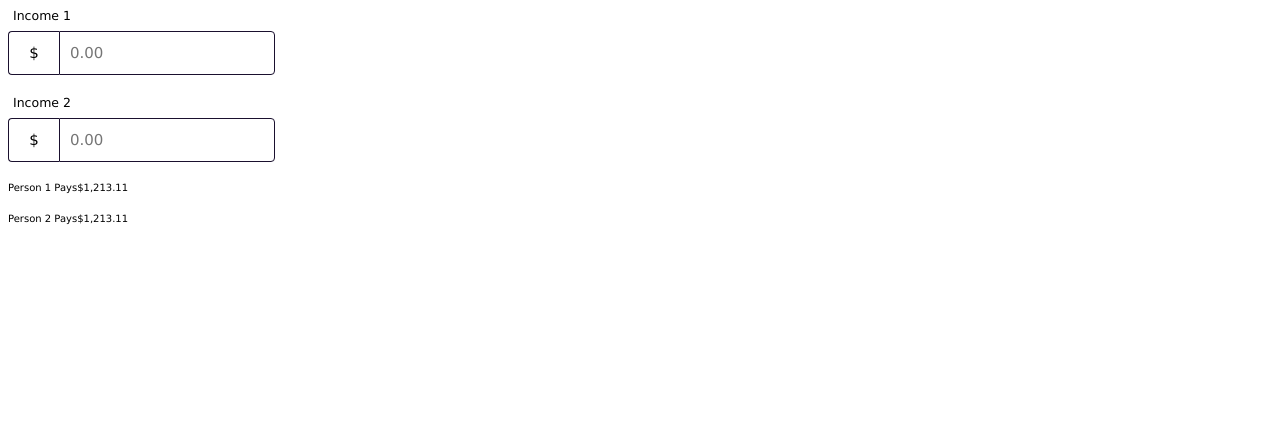
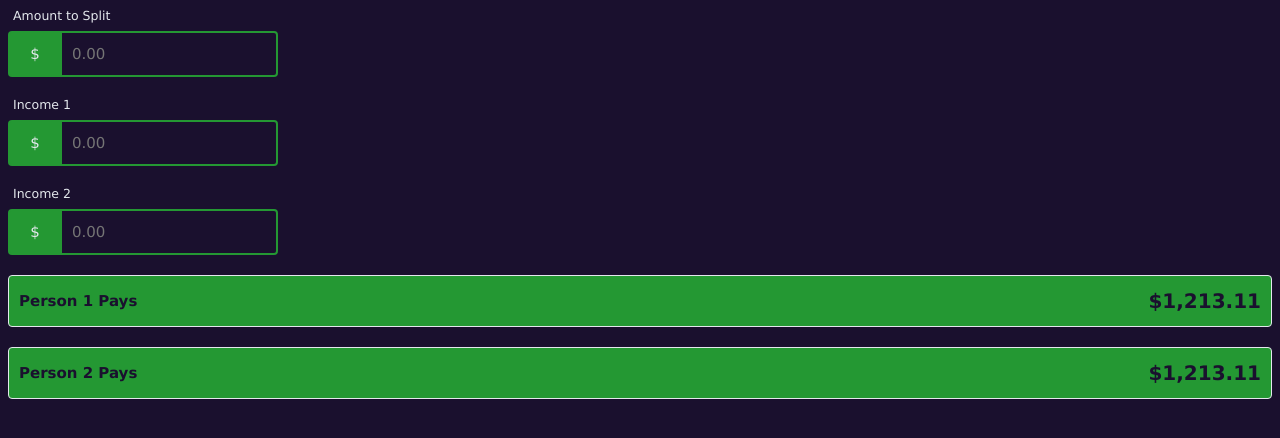
Before and after one commit to keeganosler/propo-splitter, a plain HTML site: page index.html in a window 1280 px wide. Drawn offline with Linux system fonts and the light colour scheme.

Commit message:
add sass and more styling

```diff
--- a/index.html
+++ b/index.html
@@ -12,6 +12,13 @@
     <main>
       <form>
         <div>
+          <label for="income1">Amount to Split</label>
+          <div style="display: flex; align-items: center">
+            <span class="input__prefix">$</span
+            ><input id="amount" type="number" placeholder="0.00" />
+          </div>
+        </div>
+        <div>
           <label for="income1">Income 1</label>
           <div style="display: flex; align-items: center">
             <span class="input__prefix">$</span
@@ -25,10 +32,14 @@
             ><input id="income2" type="number" placeholder="0.00" />
           </div>
         </div>
-        <div><span>Person 1 Pays</span><span>$1,213.11</span></div>
-        <div><span>Person 2 Pays</span><span>$1,213.11</span></div>
+        <div class="portion">
+          <span>Person 1 Pays</span><span>$1,213.11</span>
+        </div>
+        <div class="portion">
+          <span>Person 2 Pays</span><span>$1,213.11</span>
+        </div>
       </form>
     </main>
-    <script src="index.js"></script>
+    <script src="./index.js"></script>
   </body>
 </html>
--- a/index.scss
+++ b/index.scss
@@ -1,8 +1,12 @@
-$navy: #1a102e;
+/* Variables */
+
+$dark: #1a102e;
 $green-1: #249833;
 $green-2: #7adf10;
+$light: #E4E8ED;
+$input-border: 2px solid $green-1;
 
-$input-border: 1px solid $navy;
+/* Document */
 
 * {
     font-family:Verdana, Geneva, Tahoma, sans-serif;
@@ -11,6 +15,13 @@ $input-border: 1px solid $navy;
 html {
     font-size: 10px;
 }
+
+body {
+    background-color: $dark;
+    color: $light;
+}
+
+/* Form Inputs */
 
 form {
     display: flex;
@@ -25,26 +36,27 @@ label {
     font-size: 1.25rem;
 }
 
+input, .input__prefix {
+    padding: 1rem;
+    font-size: 1.5rem;
+    line-height: 1.5;
+}
+
 input {
     display: block;
-    padding: 1rem;
-    font-size: 1.5rem;
     font-weight: 400;
-    line-height: 1.5;
     border: $input-border;
     border-radius: 0 4px 4px 0;
-}
-
-input:focus-visible {
-    outline: none;
-    border: 1px solid $green-1;
+    background-color: $dark;
+    color: $light;
+    &:hover, &:focus-visible, &:focus-within, &:active {
+        outline: none;
+        filter: brightness(1.15);
+    }
 }
 
 .input__prefix {
-    padding: 1rem;
-    font-size: 1.5rem;
-    font-weight: 400;
-    line-height: 1.5;
+    font-weight: 500;
     border-top: $input-border;
     border-left: $input-border;
     border-bottom: $input-border;
@@ -52,4 +64,26 @@ input:focus-visible {
     width: 3rem;
     display: flex;
     justify-content: center;
+    background-color: $green-1;
+    color: $light;
 }
+
+/* Portions */
+
+.portion {
+    padding: 1rem;
+    border: 1px solid $light;
+    background-color: $green-1;
+    color: $dark;
+    border-radius: 4px;
+    font-size: 1.5rem;
+    font-weight: 600;
+    line-height: 1.5;
+    display: flex;
+    align-items: center;
+    justify-content: space-between;
+    span:last-child {
+        font-size: 2rem;
+        font-weight: 900;
+    }
+}
```
Also changed, not shown: index.css, 1 other file.
